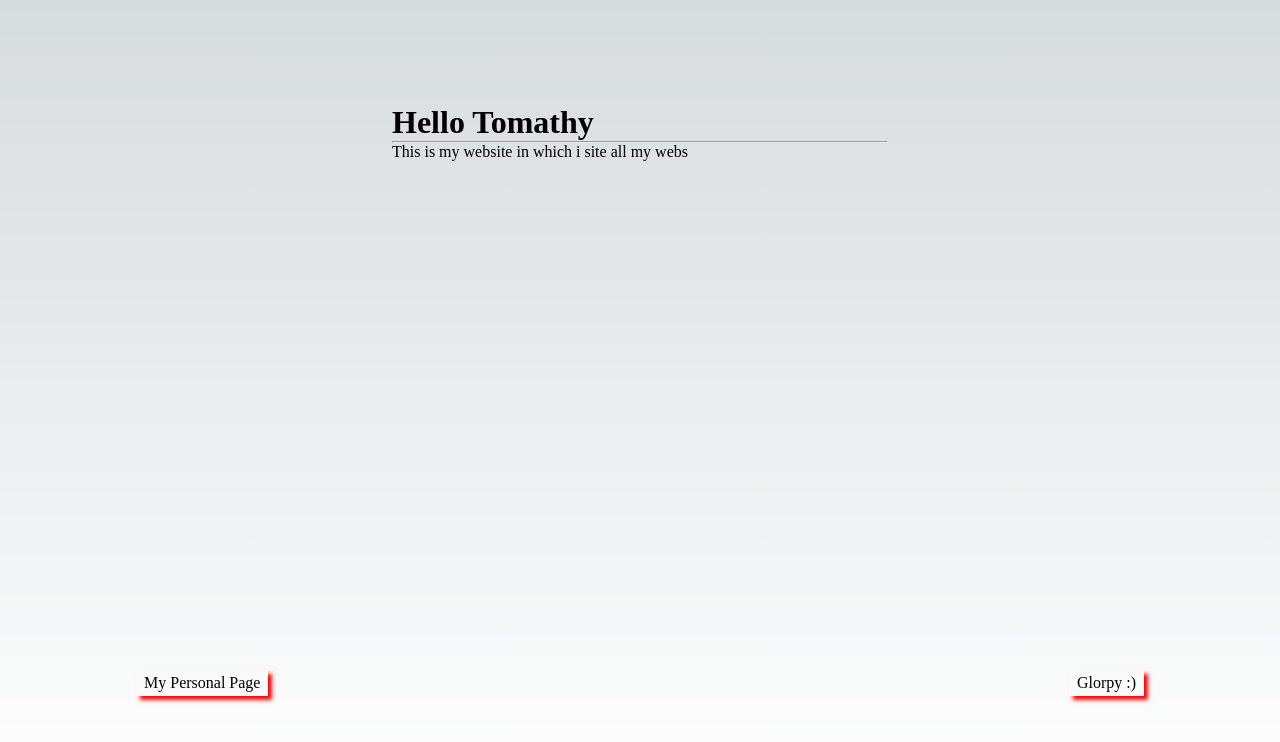
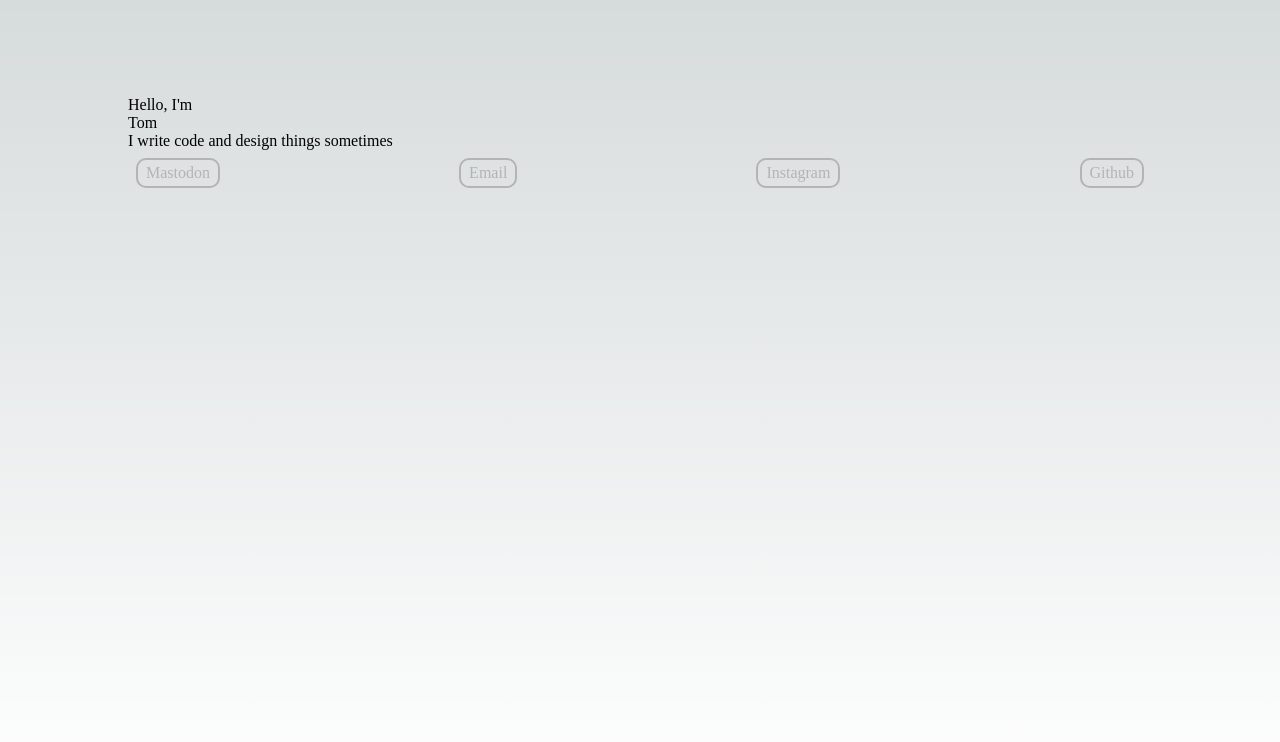
Before and after one commit to t-browne/tbrowne.github.io, a Next.js app: page / in a window 1280 px wide. Shown: the top 742 px of the page. Built offline with nearby package versions, Linux system fonts and the light colour scheme.

Commit message:
Feat(Buttons, types) Improvements and types - Added type file - Button content is an array, makes buttons more manageable

```diff
--- a/pages/button.tsx
+++ b/pages/button.tsx
@@ -1,14 +1,10 @@
+import { ButtonProps } from './types';
 import styles from '../styles/button.module.css'
 
 const handleButtonClick = (e: React.MouseEvent<HTMLAnchorElement, MouseEvent>, destination: string) => {
     e.preventDefault();
     window.open(destination);
   }
-
-interface ButtonProps {
-  destination: string;
-  content: string;
-}
 
 const Button: React.FC<ButtonProps> = ({ destination, content}) => {
   return (
--- a/pages/index.tsx
+++ b/pages/index.tsx
@@ -2,11 +2,29 @@ import Head from 'next/head'
 import React from 'react';
 import Button from './button';
 import styles from '../styles/Home.module.css'
+import { ButtonProps } from './types';
 
+const buttonContent: ButtonProps[] = [
+  {
+    destination: '',
+    content: 'Mastodon'
+  },
+  {
+    destination: '',
+    content: 'Email'
+  },
+  {
+    destination: '',
+    content: 'Instagram'
+  },
+  {
+    destination: '',
+    content: 'Github'
+  }
+]
 
 export default function Home() {
-  const buttonOneContent = 'My Personal Page';
-  const buttonTwoContent = 'Glorpy :)';
+
   return (
     <>
       <Head>
@@ -15,15 +33,23 @@ export default function Home() {
         <meta name="viewport" content="width=device-width, initial-scale=1" />
       </Head>
       <main className={styles.main}>
-        <div className={styles.header}>
-          <h1> Hello Tomathy</h1>
-          <hr/>
-          <p> This is my website in which i site all my webs</p>
+        <div className={styles.body}>
+          <div className={styles.largeText}>
+            <div className={styles.whiteText}>
+              Hello, I'm
+            </div>
+            <div className={styles.greenText}>
+              Tom
+            </div>
+          </div>
+          <div className={styles.smallText}>
+            I write code and design things sometimes
+          </div>
+          <div className={styles.buttonContainer}>
+          {...buttonContent.map((b) => <Button content={b.content} destination={b.destination}/>)}
         </div>
-        <div className={styles.buttonContainer}>
-          <Button destination="https://tbrowne.me" content={buttonOneContent}/>
-          <Button destination='https://natty-light.github.io' content={buttonTwoContent}/>
         </div>
+
       </main>
     </>
   )
--- a/styles/button.module.css
+++ b/styles/button.module.css
@@ -1,9 +1,17 @@
 .button {
     width: fit-content;
-    box-shadow: 4px 4px 4px red;
+    color: #b4b4b4;
     padding: 4px;
     padding-left: 8px;
     padding-right: 8px;
-    border: 1px;
-    border-color: white;
+    border: 2px;
+    border-color:#b4b4b4;
+    border-style: solid;
+    border-radius: 10px;
+    transition: ease .2s;
 }
+
+.button:hover {
+    background-color: #b4b4b4;
+    color: #282830;
+}
```
